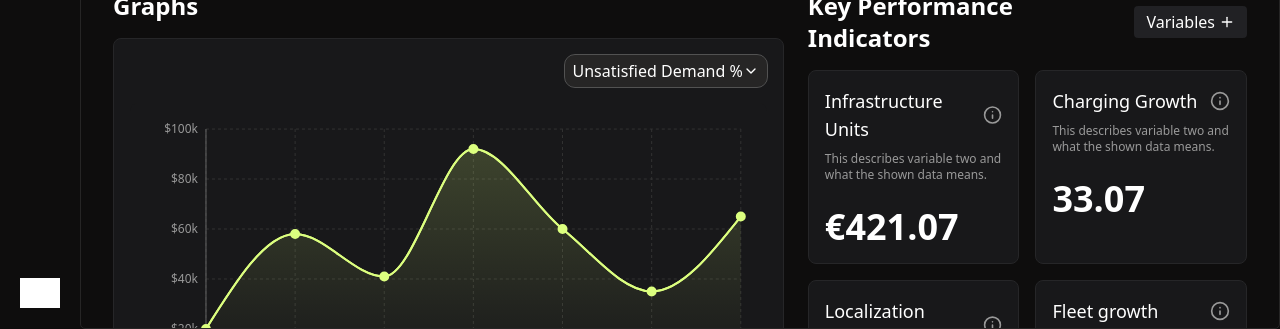
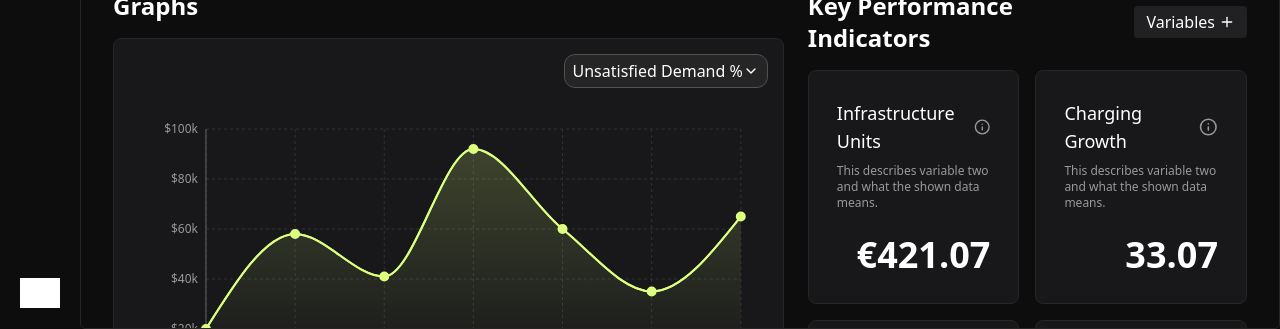
Before and after one commit to qiqi47/data-viz-platform, a React (Vite) app: page / in a window 1280 px wide. Shown: the part 471-800 px from the top of the page. Built offline with nearby package versions, Linux system fonts and the light colour scheme; no server answers; sample sign-in values are in the browser's storage; grey boxes are pictures that could not be loaded.

Commit message:
Updated PerformanceMetrics component to enhance layout with increased padding and improved text alignment. Modified SheetContent styles to utilize CSS variables for border color, ensuring consistency with the overall theme.

```diff
--- a/src/components/ChargingStation/PerformanceMetrics.tsx
+++ b/src/components/ChargingStation/PerformanceMetrics.tsx
@@ -3,7 +3,7 @@ import { MetricCardProps } from '../../types/Types';
 
 const MetricCard = ({ title, value, hasInfoIcon = true }: MetricCardProps) => {
     return (
-        <div className="bg-[#18181a] border border-[#262628] rounded-md p-4">
+        <div className="bg-[#18181a] border border-[#262628] rounded-md p-7">
             <div className="flex items-center justify-between mb-2">
                 <p className="text-lg text-white">{title}</p>
                 {hasInfoIcon && <Info className="h-5 w-5 text-[#999]" />}
@@ -11,7 +11,9 @@ const MetricCard = ({ title, value, hasInfoIcon = true }: MetricCardProps) => {
             <p className="text-xs text-[#999] mt-1">
                 This describes variable two and what the shown data means.
             </p>
-            <p className="text-4xl font-bold text-white mt-6">{value}</p>
+            <div className="flex justify-end">
+                <p className="text-4xl font-bold text-white mt-6">{value}</p>
+            </div>
         </div>
     );
 };
--- a/src/components/ui/sheet.tsx
+++ b/src/components/ui/sheet.tsx
@@ -52,13 +52,13 @@ function SheetContent({
                 className={cn(
                     'bg-background data-[state=open]:animate-in data-[state=closed]:animate-out fixed z-50 flex flex-col gap-4 shadow-lg transition ease-in-out data-[state=closed]:duration-300 data-[state=open]:duration-500',
                     side === 'right' &&
-                        'data-[state=closed]:slide-out-to-right data-[state=open]:slide-in-from-right inset-y-0 right-0 h-full w-3/4 border-l sm:max-w-sm',
+                        'border-[var(--border-color)] data-[state=closed]:slide-out-to-right data-[state=open]:slide-in-from-right inset-y-0 right-0 h-full w-3/4 border-l sm:max-w-sm',
                     side === 'left' &&
                         'data-[state=closed]:slide-out-to-left data-[state=open]:slide-in-from-left inset-y-0 left-0 h-full w-3/4 border-r sm:max-w-sm',
                     side === 'top' &&
                         'data-[state=closed]:slide-out-to-top data-[state=open]:slide-in-from-top inset-x-0 top-0 h-auto border-b',
                     side === 'bottom' &&
-                        'data-[state=closed]:slide-out-to-bottom data-[state=open]:slide-in-from-bottom inset-x-0 bottom-0 h-auto border-t',
+                        'border-[var(--border-color)] data-[state=closed]:slide-out-to-bottom data-[state=open]:slide-in-from-bottom inset-x-0 bottom-0 h-auto border-t',
                     className,
                 )}
                 {...props}
```
